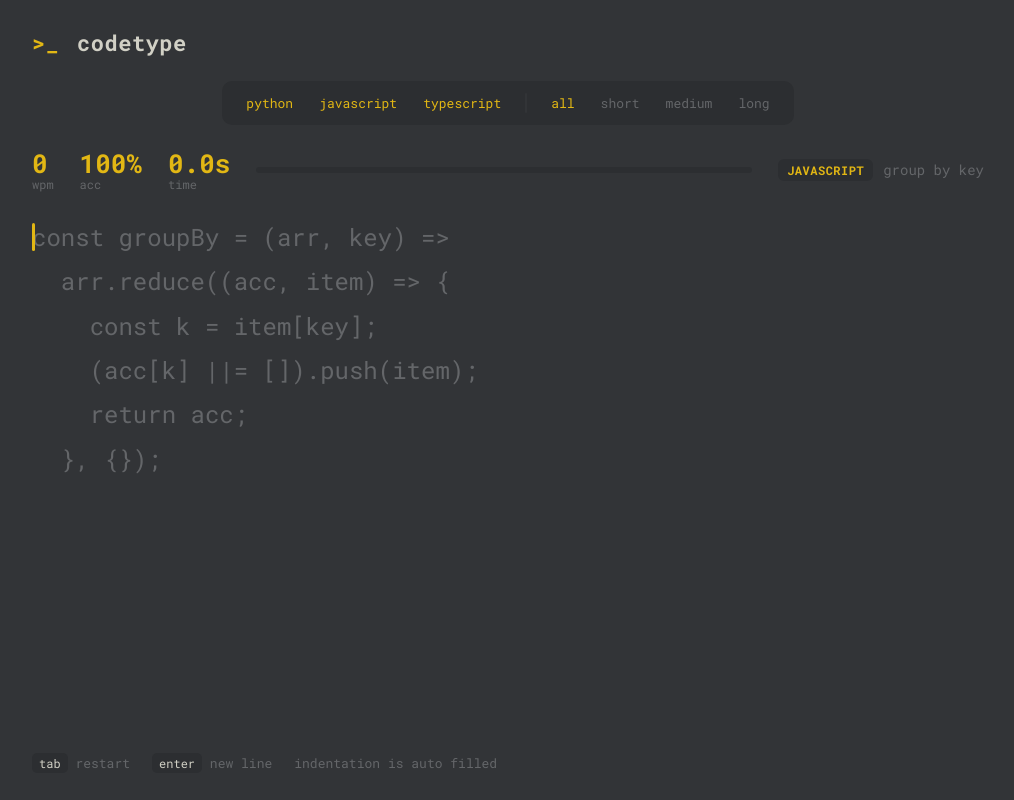
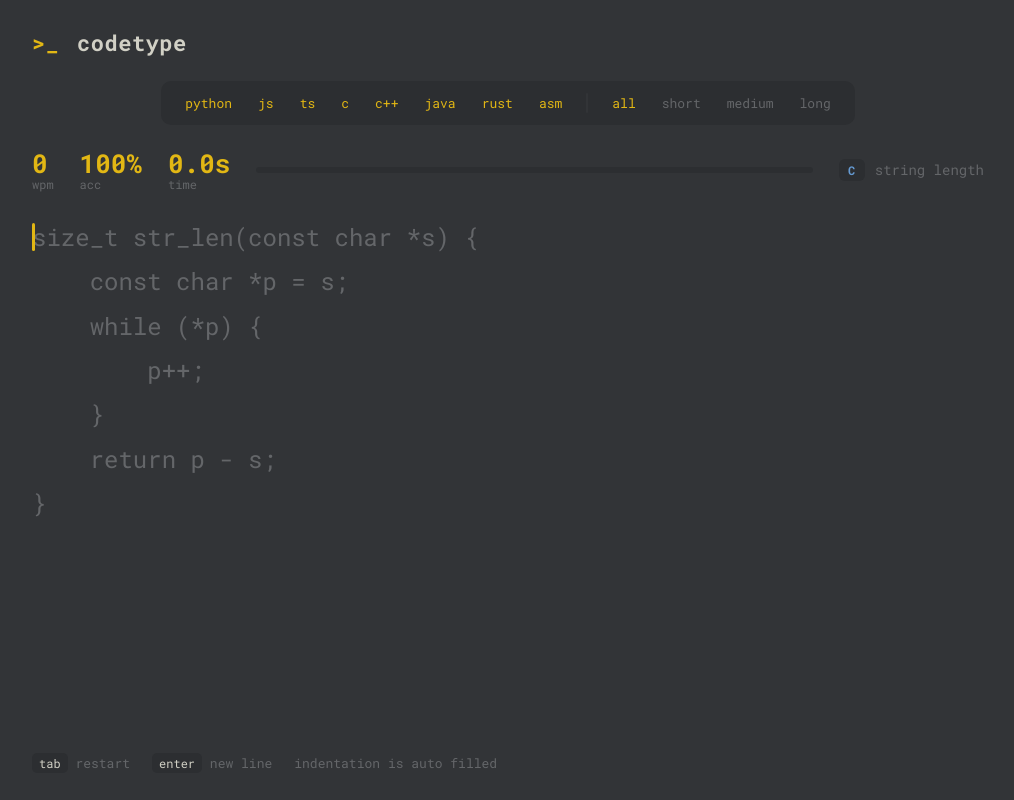
Before and after one commit to shplok/caret, a React (Vite) app: page / in a window 1280 px wide. Shown: the whole page, without its empty margins (132-1146 px from the left). Built offline with nearby package versions, Linux system fonts and the light colour scheme.

Commit message:
add c, c++, java, rust and assembly snippet packs with short labels

```diff
--- a/src/App.jsx
+++ b/src/App.jsx
@@ -1,5 +1,5 @@
 import { useEffect, useLayoutEffect, useMemo, useReducer, useRef } from 'react'
-import { LANGUAGES, snippets } from './snippets.js'
+import { LANGUAGES, LANG_LABELS, snippets } from './snippets.js'
 import {
   buildSteps,
   nextTypable,
@@ -273,7 +273,7 @@ export default function App() {
                 e.currentTarget.blur()
               }}
             >
-              {lang}
+              {LANG_LABELS[lang]}
             </button>
           ))}
         </div>
@@ -311,7 +311,7 @@ export default function App() {
           <div className="progressfill" style={{ width: `${progress}%` }} />
         </div>
         <div className="meta">
-          <span className={`badge ${snippet.language}`}>{snippet.language}</span>
+          <span className={`badge ${snippet.language}`}>{LANG_LABELS[snippet.language]}</span>
           <span className="title">{snippet.title}</span>
         </div>
       </div>
--- a/src/snippets.js
+++ b/src/snippets.js
@@ -1,8 +1,30 @@
 // a mixed pack of code snippets across languages.
 // keep indentation with spaces, no trailing whitespace, no tabs.
+// escape sequences must be double-escaped (\\n, \\0) so they render literally.
 // each snippet: { id, language, title, code }
 
-export const LANGUAGES = ['python', 'javascript', 'typescript']
+export const LANGUAGES = [
+  'python',
+  'javascript',
+  'typescript',
+  'c',
+  'cpp',
+  'java',
+  'rust',
+  'assembly',
+]
+
+// short labels for the config bar and badges.
+export const LANG_LABELS = {
+  python: 'python',
+  javascript: 'js',
+  typescript: 'ts',
+  c: 'c',
+  cpp: 'c++',
+  java: 'java',
+  rust: 'rust',
+  assembly: 'asm',
+}
 
 export const snippets = [
   {
@@ -115,4 +137,156 @@ function ok<T>(value: T): Result<T> {
 const byId = (users: User[]): Map<number, User> =>
   new Map(users.map((u) => [u.id, u]));`,
   },
+  {
+    id: 'c-swap',
+    language: 'c',
+    title: 'swap pointers',
+    code: `void swap(int *a, int *b) {
+    int tmp = *a;
+    *a = *b;
+    *b = tmp;
+}`,
+  },
+  {
+    id: 'c-factorial',
+    language: 'c',
+    title: 'factorial',
+    code: `long factorial(int n) {
+    long result = 1;
+    for (int i = 2; i <= n; i++) {
+        result *= i;
+    }
+    return result;
+}`,
+  },
+  {
+    id: 'c-strlen',
+    language: 'c',
+    title: 'string length',
+    code: `size_t str_len(const char *s) {
+    const char *p = s;
+    while (*p) {
+        p++;
+    }
+    return p - s;
+}`,
+  },
+  {
+    id: 'cpp-sum',
+    language: 'cpp',
+    title: 'sum a vector',
+    code: `int sum(const std::vector<int>& v) {
+    int total = 0;
+    for (int x : v) {
+        total += x;
+    }
+    return total;
+}`,
+  },
+  {
+    id: 'cpp-max',
+    language: 'cpp',
+    title: 'template max',
+    code: `template <typename T>
+T max_of(T a, T b) {
+    return a > b ? a : b;
+}`,
+  },
+  {
+    id: 'cpp-point',
+    language: 'cpp',
+    title: 'point class',
+    code: `class Point {
+public:
+    Point(int x, int y) : x_(x), y_(y) {}
+    int x() const { return x_; }
+    int y() const { return y_; }
+private:
+    int x_, y_;
+};`,
+  },
+  {
+    id: 'java-main',
+    language: 'java',
+    title: 'hello world',
+    code: `public class Main {
+    public static void main(String[] args) {
+        System.out.println("Hello, world!");
+    }
+}`,
+  },
+  {
+    id: 'java-gcd',
+    language: 'java',
+    title: 'greatest common divisor',
+    code: `static int gcd(int a, int b) {
+    while (b != 0) {
+        int t = b;
+        b = a % b;
+        a = t;
+    }
+    return a;
+}`,
+  },
+  {
+    id: 'java-stream',
+    language: 'java',
+    title: 'filter with streams',
+    code: `List<Integer> evens = numbers.stream()
+    .filter(n -> n % 2 == 0)
+    .collect(Collectors.toList());`,
+  },
+  {
+    id: 'rust-factorial',
+    language: 'rust',
+    title: 'factorial',
+    code: `fn factorial(n: u64) -> u64 {
+    (1..=n).product()
+}`,
+  },
+  {
+    id: 'rust-point',
+    language: 'rust',
+    title: 'struct and impl',
+    code: `struct Point {
+    x: f64,
+    y: f64,
+}
+
+impl Point {
+    fn dist(&self) -> f64 {
+        (self.x * self.x + self.y * self.y).sqrt()
+    }
+}`,
+  },
+  {
+    id: 'rust-iter',
+    language: 'rust',
+    title: 'sum of squares',
+    code: `fn sum_squares(nums: &[i32]) -> i32 {
+    nums.iter().map(|n| n * n).sum()
+}`,
+  },
+  {
+    id: 'asm-add',
+    language: 'assembly',
+    title: 'add two (x86-64)',
+    code: `add_two:
+    mov eax, edi
+    add eax, esi
+    ret`,
+  },
+  {
+    id: 'asm-sum',
+    language: 'assembly',
+    title: 'sum to n (x86-64)',
+    code: `sum_to_n:
+    xor eax, eax
+    mov ecx, edi
+.loop:
+    add eax, ecx
+    dec ecx
+    jnz .loop
+    ret`,
+  },
 ]
--- a/src/styles.css
+++ b/src/styles.css
@@ -61,7 +61,10 @@ body {
   align-self: center;
   display: flex;
   align-items: center;
-  gap: 14px;
+  justify-content: center;
+  flex-wrap: wrap;
+  gap: 10px 14px;
+  max-width: 100%;
   background: var(--sub-alt);
   border-radius: 10px;
   padding: 8px 14px;
@@ -70,6 +73,8 @@ body {
 
 .config-group {
   display: flex;
+  flex-wrap: wrap;
+  justify-content: center;
   gap: 6px;
 }
 
@@ -164,6 +169,21 @@ body {
 }
 .badge.typescript {
   color: #4d9de0;
+}
+.badge.c {
+  color: #659ad2;
+}
+.badge.cpp {
+  color: #9c78d6;
+}
+.badge.java {
+  color: #e76f00;
+}
+.badge.rust {
+  color: #dea584;
+}
+.badge.assembly {
+  color: #8fa1b3;
 }
 
 .title {
```
